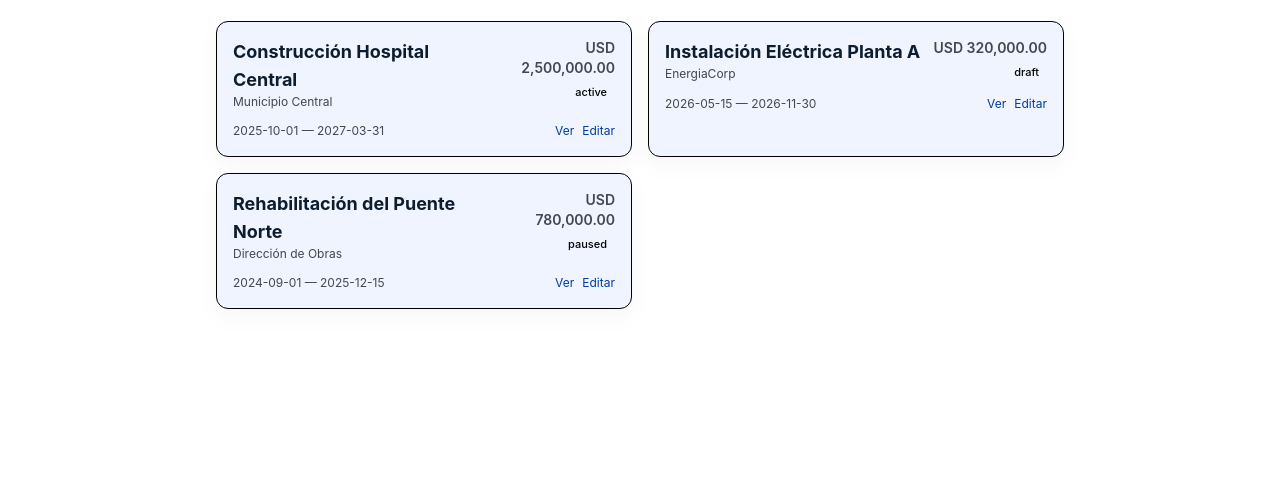
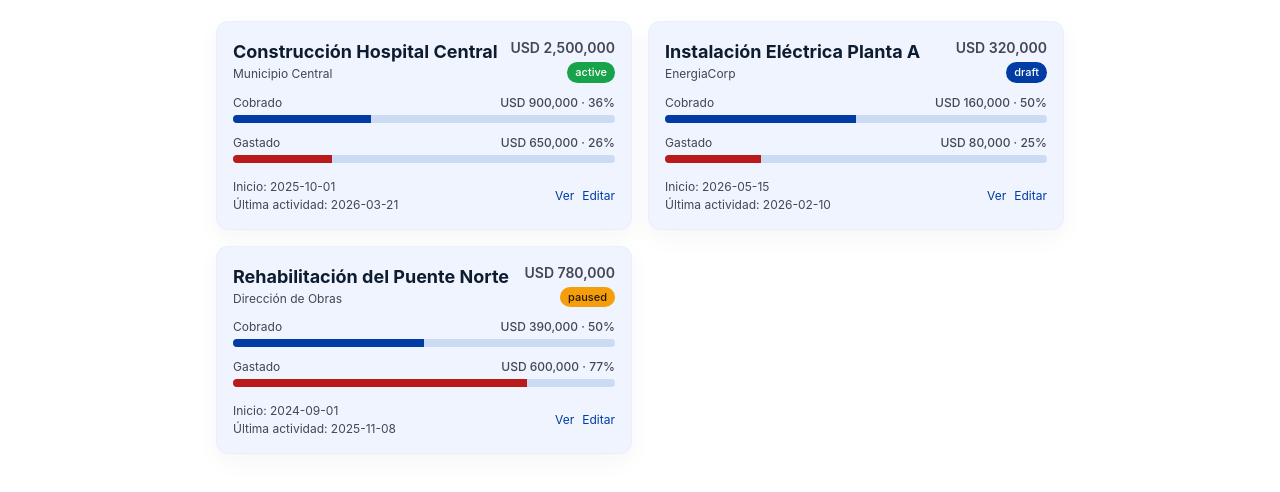
Before and after one commit to Jorge10Borges/Budget, an Astro site: page /projects in a window 1280 px wide. Shown: the part 208-700 px from the top of the page. Built offline with nearby package versions, Linux system fonts and the light colour scheme; Astro itself is replaced by a stand-in of ours.

Commit message:
feat(ui): project cards — progress bars, last activity; badge styles

```diff
--- a/src/pages/projects.astro
+++ b/src/pages/projects.astro
@@ -10,30 +10,39 @@ const projects = [
     name: 'Construcción Hospital Central',
     client: 'Municipio Central',
     status: 'active',
-    budget_amount: '2,500,000.00',
+    budget: 2500000,
+    collected: 900000,
+    spent: 650000,
     currency: 'USD',
     start_date: '2025-10-01',
-    end_date: '2027-03-31'
+    end_date: '2027-03-31',
+    last_activity: '2026-03-21'
   },
   {
     id: 2,
     name: 'Instalación Eléctrica Planta A',
     client: 'EnergiaCorp',
     status: 'draft',
-    budget_amount: '320,000.00',
+    budget: 320000,
+    collected: 160000,
+    spent: 80000,
     currency: 'USD',
     start_date: '2026-05-15',
-    end_date: '2026-11-30'
+    end_date: '2026-11-30',
+    last_activity: '2026-02-10'
   },
   {
     id: 3,
     name: 'Rehabilitación del Puente Norte',
     client: 'Dirección de Obras',
     status: 'paused',
-    budget_amount: '780,000.00',
+    budget: 780000,
+    collected: 390000,
+    spent: 600000,
     currency: 'USD',
     start_date: '2024-09-01',
-    end_date: '2025-12-15'
+    end_date: '2025-12-15',
+    last_activity: '2025-11-08'
   }
 ];
 ---
@@ -62,16 +71,49 @@ const projects = [
               <p class="text-xs text-on-surface-variant">{p.client}</p>
             </div>
             <div class="text-right">
-              <div class="text-sm font-semibold text-on-surface-variant">{p.currency} {p.budget_amount}</div>
+              <div class="text-sm font-semibold text-on-surface-variant">{p.currency} {p.budget.toLocaleString()}</div>
               <div class="text-[11px] mt-1">
-                <span class="inline-block px-2 py-0.5 rounded-full text-[11px] font-medium ">
+                <span class={`inline-block px-2 py-0.5 rounded-full text-[11px] font-medium ${p.status === 'active' ? 'badge-active' : p.status === 'draft' ? 'badge-draft' : p.status === 'paused' ? 'badge-paused' : ''}`}>
                   {p.status}
                 </span>
               </div>
             </div>
           </div>
-          <div class="flex items-center justify-between">
-            <div class="text-xs text-on-surface-variant">{p.start_date} — {p.end_date}</div>
+
+          <!-- Progreso: Cobrado / Gastado -->
+          {(() => {
+            const collectedPct = p.budget ? Math.min(100, Math.round((p.collected / p.budget) * 100)) : 0;
+            const spentPct = p.budget ? Math.min(100, Math.round((p.spent / p.budget) * 100)) : 0;
+            return (
+              <div class="mt-2 space-y-3">
+                <div>
+                  <div class="flex justify-between items-center text-xs text-on-surface-variant mb-1">
+                    <span>Cobrado</span>
+                    <span class="font-medium">{p.currency} {p.collected.toLocaleString()} · {collectedPct}%</span>
+                  </div>
+                  <div class="w-full h-2 rounded-md bg-surface-dim overflow-hidden">
+                    <div class="h-2 bg-primary" style={`width: ${collectedPct}%`}></div>
+                  </div>
+                </div>
+
+                <div>
+                  <div class="flex justify-between items-center text-xs text-on-surface-variant mb-1">
+                    <span>Gastado</span>
+                    <span class="font-medium">{p.currency} {p.spent.toLocaleString()} · {spentPct}%</span>
+                  </div>
+                  <div class="w-full h-2 rounded-md bg-surface-dim overflow-hidden">
+                    <div class="h-2 bg-error" style={`width: ${spentPct}%`}></div>
+                  </div>
+                </div>
+              </div>
+            );
+          })()}
+
+          <div class="flex items-center justify-between mt-4">
+            <div class="text-xs text-on-surface-variant space-y-0.5">
+              <div>Inicio: {p.start_date}</div>
+              <div>Última actividad: {p.last_activity}</div>
+            </div>
             <div class="flex items-center gap-2">
               <button class="text-[12px] text-primary">Ver</button>
               <button class="text-[12px] text-primary">Editar</button>
--- a/src/styles/tokens.css
+++ b/src/styles/tokens.css
@@ -1,8 +1,8 @@
 
 /* Utility helpers */
 
-:root {
-  /* Palette extracted from provided HTML (exact hex values) */
+@theme {
+    /* Palette extracted from provided HTML (exact hex values) */
   --color-error: #ba1a1a;
   --color-background: #f8f9ff;
   --color-surface-variant: #d5e3fd;
@@ -56,43 +56,14 @@
   --radius-lg: 0.5rem;
 }
 
-/* Utility classes mapping token variables to tailwind-like names */
+/* Status colors */
+:root {
+  --color-success: #16a34a; /* verde */
+  --color-warning: #f59e0b; /* amarillo */
+  --color-info: var(--color-primary); /* azul (primario) */
+}
 
-/* Backgrounds */
-.bg-primary { background-color: var(--color-primary) !important; }
-.bg-primary-container { background-color: var(--color-primary-container) !important; }
-.bg-primary-fixed { background-color: var(--color-primary-fixed) !important; }
-.bg-primary-fixed-dim { background-color: var(--color-primary-fixed-dim) !important; }
-.bg-secondary { background-color: var(--color-secondary) !important; }
-.bg-secondary-container { background-color: var(--color-secondary-container) !important; }
-.bg-tertiary { background-color: var(--color-tertiary) !important; }
-.bg-tertiary-container { background-color: var(--color-tertiary-container) !important; }
-.bg-background { background-color: var(--color-background) !important; }
-.bg-surface { background-color: var(--color-surface) !important; }
-.bg-surface-bright { background-color: var(--color-surface-bright) !important; }
-.bg-surface-dim { background-color: var(--color-surface-dim) !important; }
-.bg-surface-container { background-color: var(--color-surface-container) !important; }
-.bg-surface-container-low { background-color: var(--color-surface-container-low) !important; }
-.bg-surface-container-lowest { background-color: var(--color-surface-container-lowest) !important; }
-.bg-surface-container-high { background-color: var(--color-surface-container-high) !important; }
-.bg-surface-container-highest { background-color: var(--color-surface-container-highest) !important; }
-.bg-surface-tint { background-color: var(--color-surface-tint) !important; }
-.bg-error { background-color: var(--color-error) !important; }
-.bg-error-container { background-color: var(--color-error-container) !important; }
-.bg-surface-container-low-95 { background-color: rgba(239,244,255,0.95) !important; }
-
-/* Text colors */
-.text-on-primary { color: var(--color-on-primary) !important; }
-.text-on-secondary { color: var(--color-on-secondary) !important; }
-.text-on-surface { color: var(--color-on-surface) !important; }
-.text-on-surface-variant { color: var(--color-on-surface-variant) !important; }
-.text-on-background { color: var(--color-on-background) !important; }
-.text-on-tertiary { color: var(--color-on-tertiary) !important; }
-.text-on-error { color: var(--color-on-error) !important; }
-.text-primary { color: var(--color-primary) !important; }
-.text-secondary { color: var(--color-secondary) !important; }
-.text-tertiary { color: var(--color-tertiary) !important; }
-
-/* Borders and outlines */
-.border-outline { border-color: var(--color-outline) !important; }
-.border-outline-variant { border-color: var(--color-outline-variant) !important; }
+/* Badge helper classes */
+.badge-active { background: var(--color-success); color: white; }
+.badge-draft { background: var(--color-info); color: white; }
+.badge-paused { background: var(--color-warning); color: rgba(0,0,0,0.85); }
```
